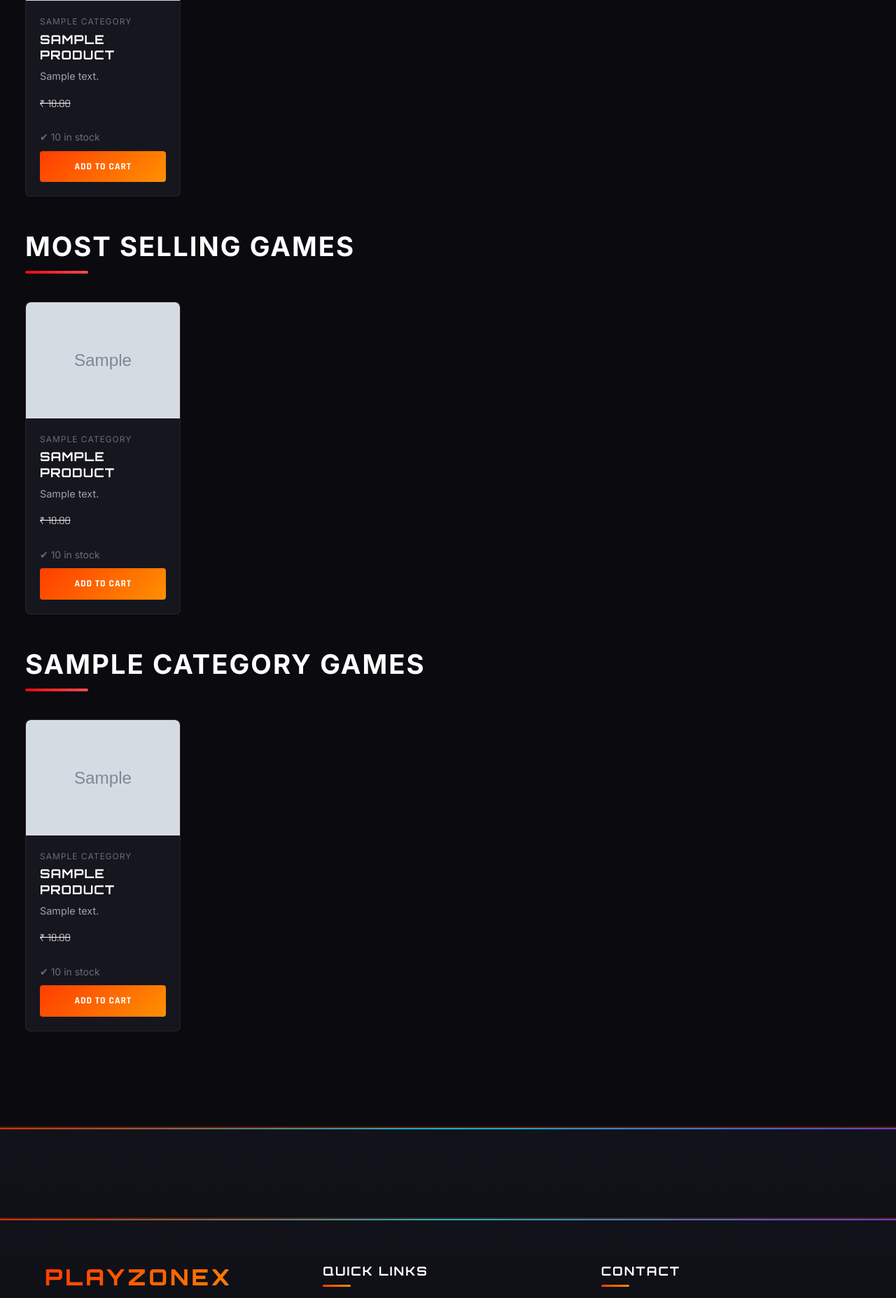
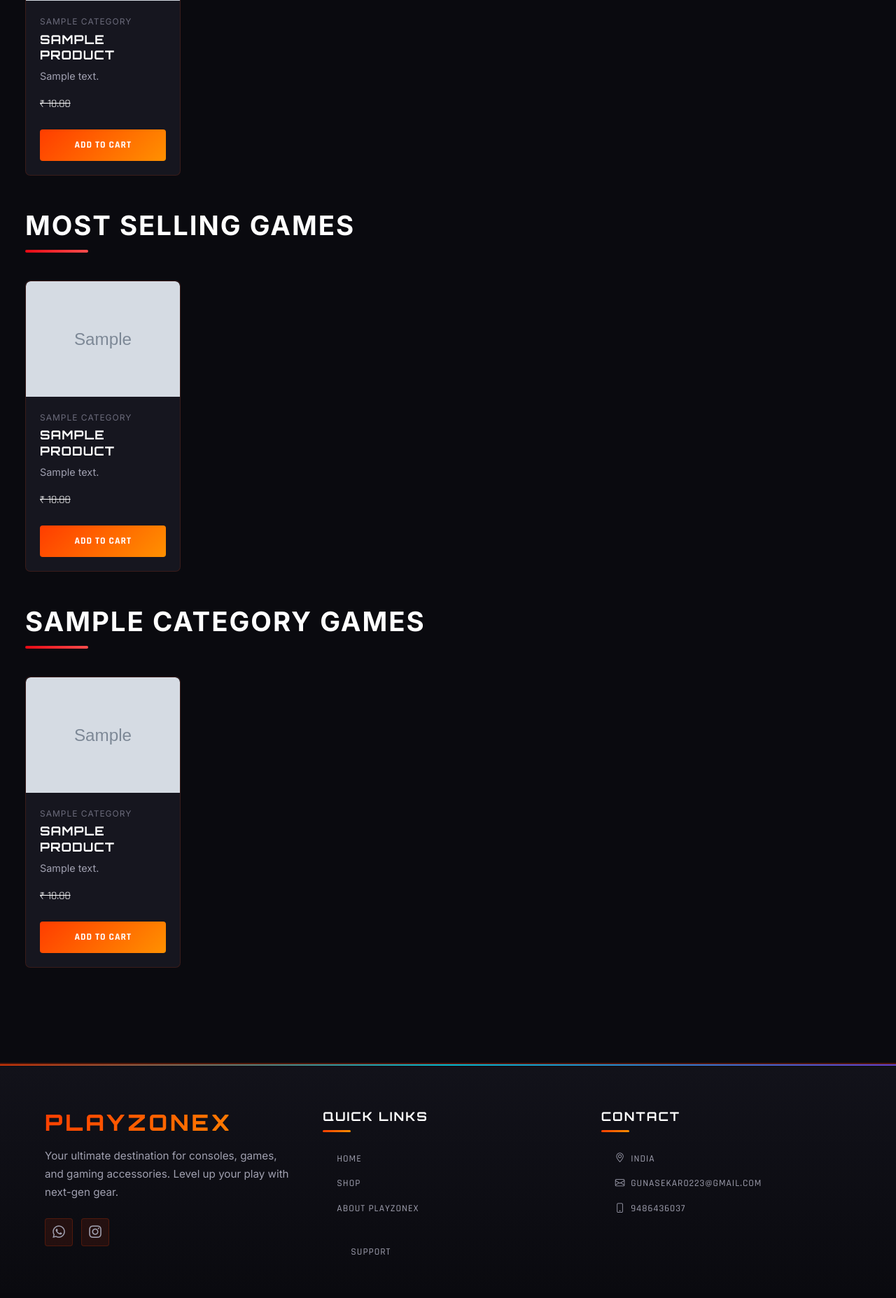
Before and after one commit to guna0223/Django-Game, a Django app: page / in a window 1280 px wide. Shown: the part 991-2846 px from the top of the page at 70% size. After the commit the page ends 2784 px from the top, so only its background shows below. Run offline with Django 5.2, Linux system fonts and the light colour scheme; tables that the repository leaves empty hold one stand-in row (values such as "Sample post"); grey boxes marked "Sample" are stand-in pictures.

Commit message:
stock push

```diff
--- a/Elshop/mainapp/views.py
+++ b/Elshop/mainapp/views.py
@@ -26,7 +26,7 @@ def homeView(request):
             cart_items = CartItem.objects.filter(user=request.user).values('product_id', 'quantity')
             cart_quantities = {item['product_id']: item['quantity'] for item in cart_items}
 
-        products = list(Product.objects.all())
+        products = list(Product.objects.select_related('category').all())
 
         # Attach available_stock to each product
         for product in products:
--- a/Elshop/static/js/script.js
+++ b/Elshop/static/js/script.js
@@ -512,9 +512,9 @@ function getCookie(name) {
 }
 
 /* =====================================================
-   BOOT
+   BOOT & TURBO SUPPORT
 ===================================================== */
-document.addEventListener('DOMContentLoaded', function () {
+function initializeApp() {
     loadCartCount();
     initNavbarScroll();
     initProductCards();
@@ -525,8 +525,11 @@ document.addEventListener('DOMContentLoaded', function () {
     initScrollAnimations();
     initGamingAlerts();
     styleRazorpayButton();
-    initStockUI();  // ← syncs stock from server, no localStorage
-});
+    initStockUI();
+}
+
+document.addEventListener('DOMContentLoaded', initializeApp);
+document.addEventListener('turbo:load', initializeApp);
 
 // Smooth scroll
 document.querySelectorAll('a[href^="#"]').forEach(a => {
--- a/Elshop/templates/base/base.html
+++ b/Elshop/templates/base/base.html
@@ -25,6 +25,11 @@
     <link rel="stylesheet" href="{% static 'css/style.css' %}">
     <!-- Bootstrap Icons -->
     <link rel="stylesheet" href="https://cdn.jsdelivr.net/npm/bootstrap-icons@1.13.1/font/bootstrap-icons.min.css">
+
+    <!-- Hotwired Turbo -->
+    <script type="module">
+        import hotwiredTurbo from 'https://cdn.jsdelivr.net/npm/@hotwired/turbo@8.0.4/+esm';
+    </script>
 </head>
 
 <body>
@@ -38,9 +43,7 @@
         {% block content %}{% endblock %}
     </main>
     <!-- footer -->
-    <footer>
-        {% include 'base/includes/footer.html' %}
-    </footer>
+    {% include 'base/includes/footer.html' %}
     <!-- Bootstrap JS -->
     <!-- Source: https://getbootstrap.com/docs/5.3/ -->
     <script src="https://cdn.jsdelivr.net/npm/bootstrap@5.3.8/dist/js/bootstrap.bundle.min.js"
--- a/Elshop/templates/products/includes/productCard.html
+++ b/Elshop/templates/products/includes/productCard.html
@@ -1,8 +1,6 @@
 {% with avail=product.available_stock|default:product.stock %}
 
-<div class="card product-card h-100 fade-in-up scroll-card"
-     data-stock="{{ avail }}"
-     data-product-id="{{ product.id }}">
+<div class="card product-card h-100 fade-in-up scroll-card" data-stock="{{ avail }}" data-product-id="{{ product.id }}">
 
     <div class="card-img-top-wrapper tilt-container">
         <a href="{% url 'product_details' product.pk %}" class="text-decoration-none text-dark">
@@ -15,7 +13,8 @@
     </div>
 
     <div class="card-body d-flex flex-column">
-        <a href="{% url 'product_details' product.pk %}" class="text-decoration-none text-dark d-flex flex-column flex-grow-1">
+        <a href="{% url 'product_details' product.pk %}"
+            class="text-decoration-none text-dark d-flex flex-column flex-grow-1">
             {% if product.category %}
             <small class="text-muted d-block mb-1" style="font-size: 0.75rem; letter-spacing: 1px;">
                 {{ product.category.title|upper }}
@@ -35,13 +34,11 @@
             </div>
         </a>
 
-        <!-- ✅ Stock indicator -->
-        {% if avail <= 0 %}
-            <small class="text-danger d-block mt-2">
+        {% if user.is_staff%}
+        {% if avail <= 0 %} <small class="text-danger d-block mt-2">
             ✕ Out of Stock
             </small>
-        {% elif avail <= 5 %}
-            <small class="text-warning d-block mt-2 stock-warning">
+            {% elif avail <= 5 %} <small class="text-warning d-block mt-2 stock-warning">
                 ⚠ Only {{ avail }} left in stock
                 </small>
                 {% else %}
@@ -49,7 +46,7 @@
                     ✔ {{ avail }} in stock
                 </small>
                 {% endif %}
-
+        {% endif %}
                 {% if user.is_staff %}
                 <a href="{% url 'edit_product' product.pk %}" class="btn btn-sm btn-warning w-100 mt-2">
                     <i class="bi bi-pencil-square"></i> Edit Product
```
Lines whose indentation alone changed are shown as unchanged.
